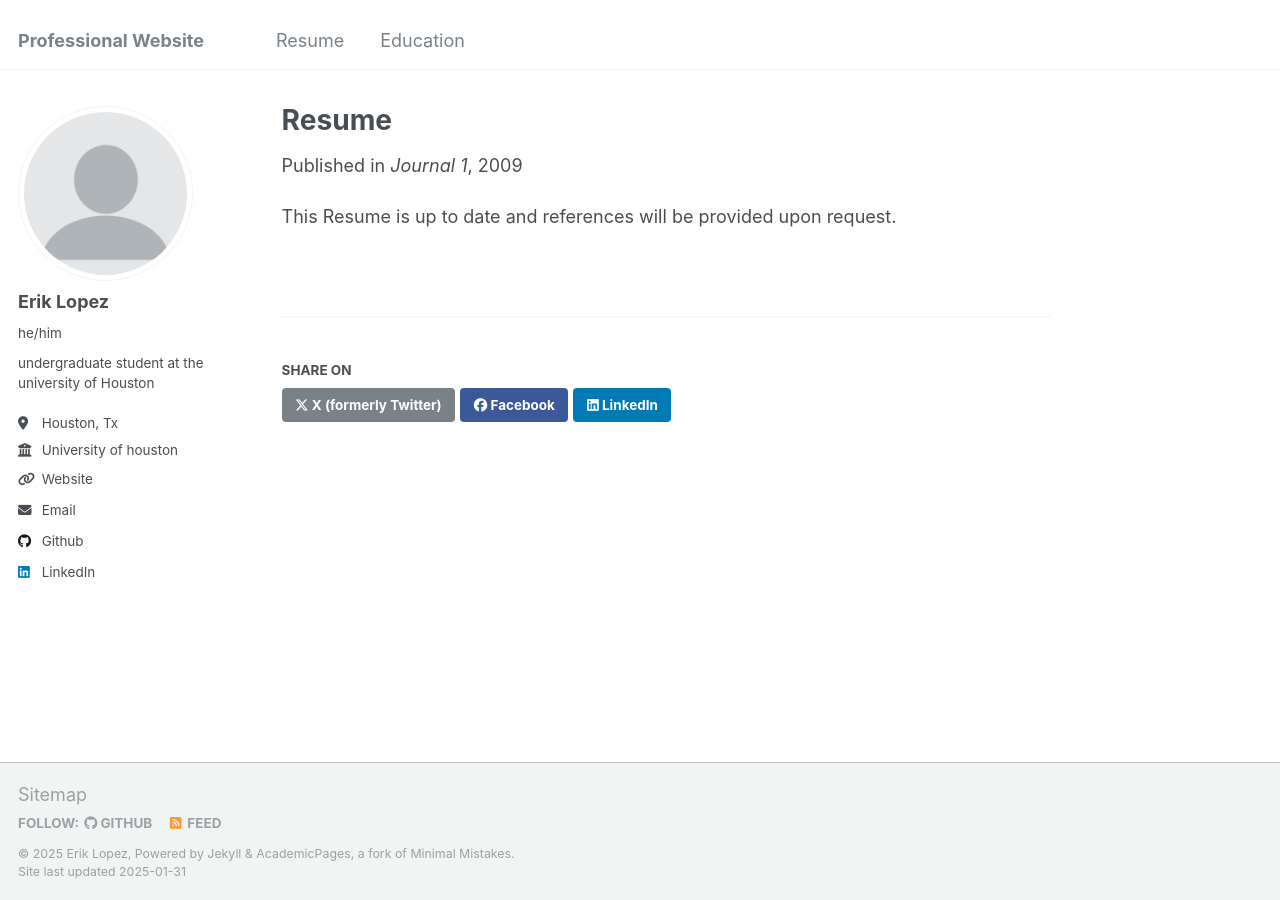
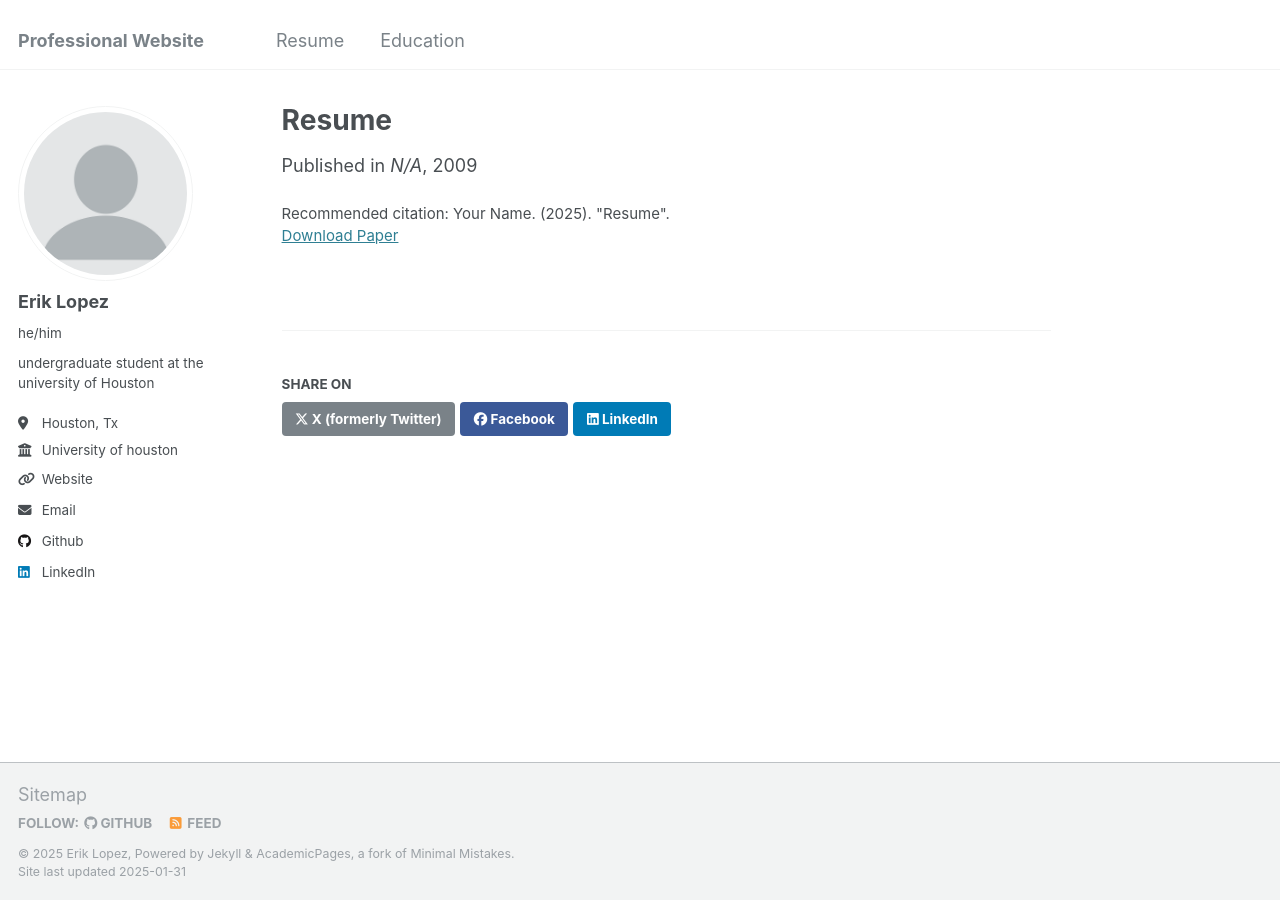
Before and after one commit to Eriklpz04/Eriklpz04.github.io, a Jekyll site: the page built from _publications/2009-10-01-paper-title-number-1.md, in a window 1280 px wide. Built offline with Jekyll 4.4.1, drawn with Linux system fonts in a browser that asks for light colours.

Commit message:
Update 2009-10-01-paper-title-number-1.md

```diff
--- a/_publications/2009-10-01-paper-title-number-1.md
+++ b/_publications/2009-10-01-paper-title-number-1.md
@@ -1,11 +1,10 @@
 ---
 title: "Resume"
 collection: publications
-permalink: /publication/2009-10-01-paper-title-number-1
+permalink: /publication/resume
 excerpt: 'This Resume is up to date and references will be provided upon request.'
 date: 2009-10-01
-venue: 'Journal 1'
-paperurl: ' https://Eriklpz04.github.io/files/Resume-2025.pdf.'
+venue: 'N/A'
+paperurl: 'https://Eriklpz04.github.io/files/Resume-2025.pdf'
+citation: 'Your Name. (2025). "Resume".'
 ---
-
-This Resume is up to date and references will be provided upon request.
```
